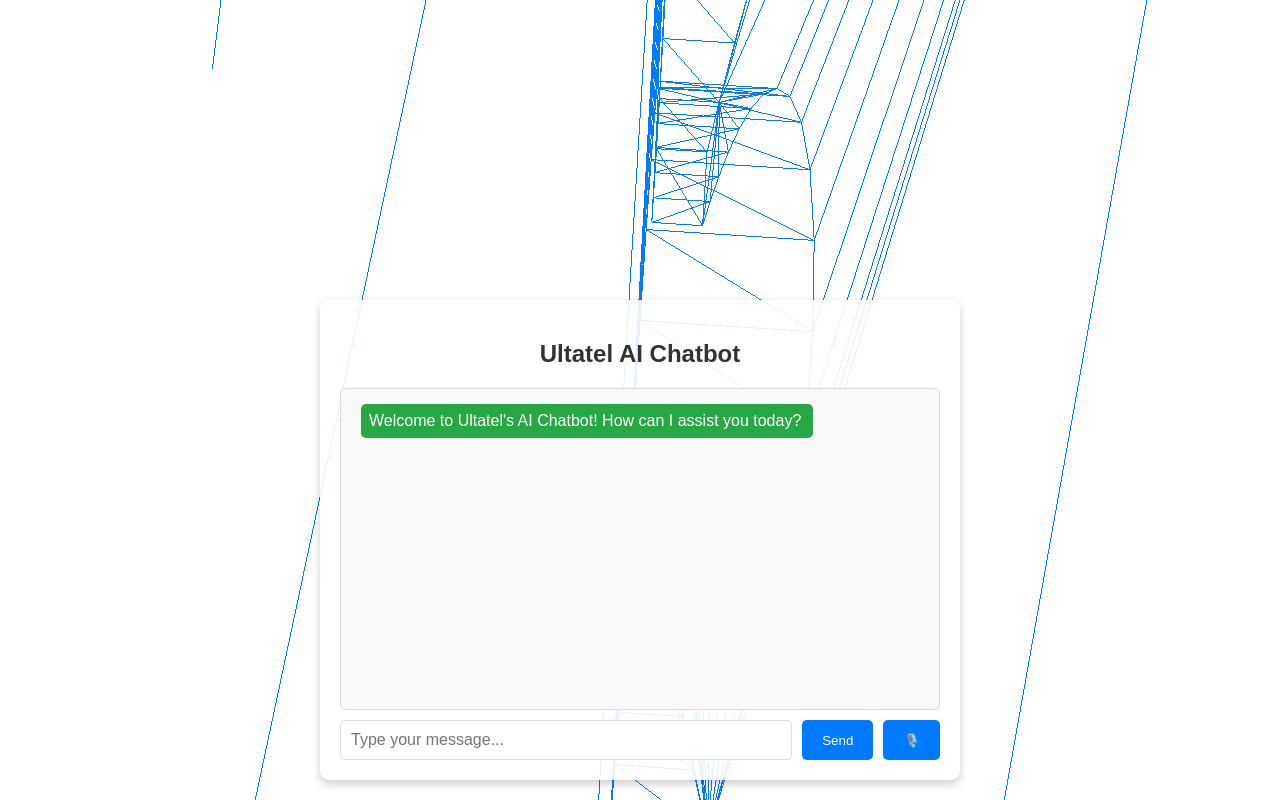
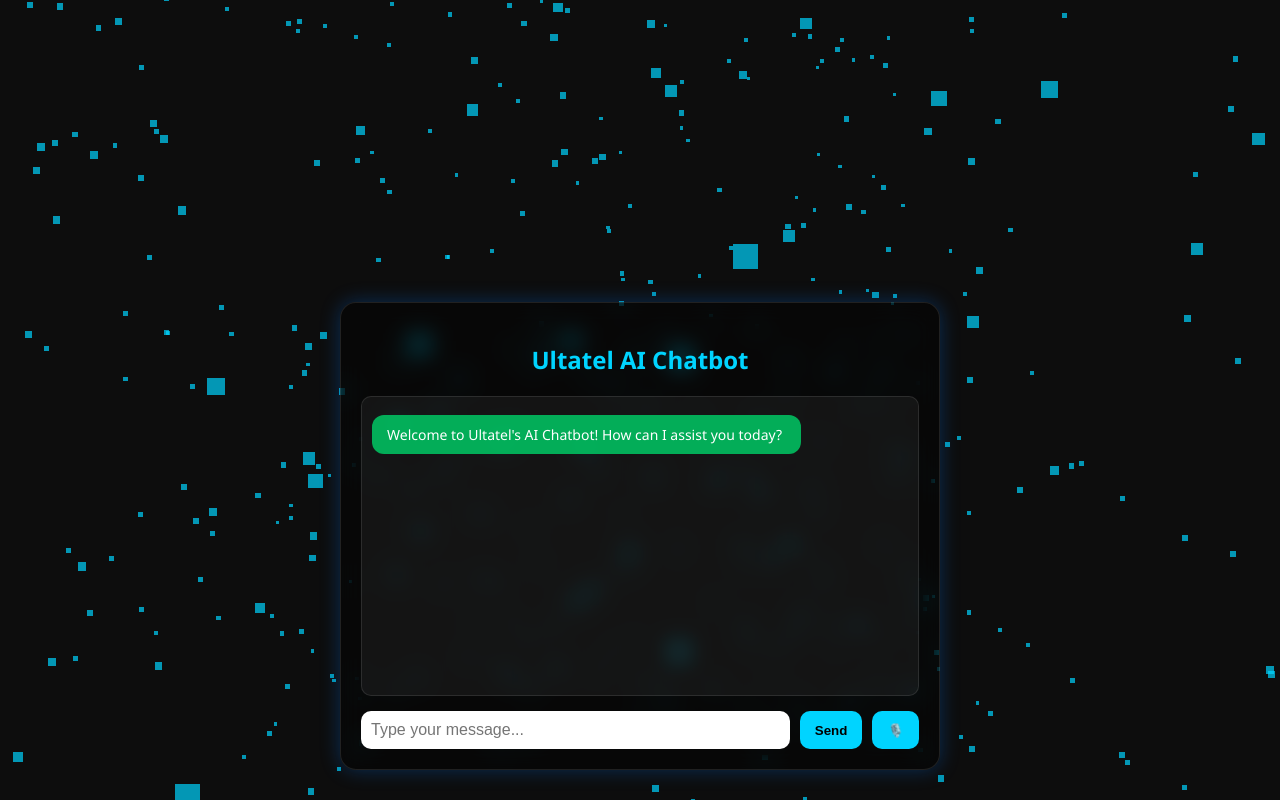
Before and after one commit to Ahmadsadek256/ut-chatbot, a plain HTML site: page index.html in a window 1280 px wide. Drawn offline with nearby package versions, Linux system fonts and the light colour scheme.

Commit message:
Update index.html

```diff
--- a/index.html
+++ b/index.html
@@ -1,15 +1,22 @@
 <!DOCTYPE html>
 <html lang="en">
 <head>
-    <meta charset="UTF-8">
-    <meta name="viewport" content="width=device-width, initial-scale=1.0">
+  <meta charset="UTF-8" />
+  <meta name="viewport" content="width=device-width, initial-scale=1.0"/>
   <title>Ultatel AI Chatbot</title>
   <style>
+    * {
+      box-sizing: border-box;
+    }
+
     body {
       margin: 0;
       overflow: hidden;
-            font-family: Arial, sans-serif;
+      font-family: 'Segoe UI', Tahoma, Geneva, Verdana, sans-serif;
+      background: #0d0d0d;
+      color: #fff;
     }
+
     #three-canvas {
       position: fixed;
       top: 0;
@@ -18,85 +25,109 @@
       height: 100%;
       z-index: -1;
     }
+
     .chat-container {
       position: absolute;
-            bottom: 20px;
+      bottom: 30px;
       left: 50%;
       transform: translateX(-50%);
-            width: 80%;
+      width: 90%;
       max-width: 600px;
-            background: rgba(255, 255, 255, 0.9);
-            border-radius: 10px;
-            box-shadow: 0 4px 10px rgba(0, 0, 0, 0.2);
+      background: rgba(0, 0, 0, 0.4);
+      border: 1px solid rgba(255, 255, 255, 0.1);
+      border-radius: 16px;
+      box-shadow: 0 0 20px rgba(0, 123, 255, 0.3);
       padding: 20px;
+      backdrop-filter: blur(12px);
     }
+
     .chat-header {
       text-align: center;
-            color: #333;
-            margin-bottom: 20px;
+      margin-bottom: 15px;
     }
+
+    .chat-header h2 {
+      color: #00d4ff;
+      font-weight: 600;
+    }
+
     .chat-box {
       height: 300px;
       overflow-y: auto;
-            border: 1px solid #ddd;
-            border-radius: 5px;
       padding: 10px;
-            margin-bottom: 10px;
-            background: #f9f9f9;
+      border-radius: 10px;
+      background: rgba(255, 255, 255, 0.05);
+      border: 1px solid rgba(255, 255, 255, 0.1);
+      margin-bottom: 15px;
     }
+
     .message {
-            margin: 5px 0;
-            padding: 8px;
-            border-radius: 5px;
+      margin: 8px 0;
+      padding: 10px 15px;
+      border-radius: 12px;
+      max-width: 80%;
+      font-size: 14px;
     }
+
     .user-message {
-            background: #007bff;
+      background: rgba(0, 123, 255, 0.85);
       color: white;
-            margin-left: 20%;
-            margin-right: 10px;
+      align-self: flex-end;
+      margin-left: auto;
       text-align: right;
     }
+
     .bot-message {
-            background: #28a745;
+      background: rgba(0, 200, 100, 0.85);
       color: white;
-            margin-right: 20%;
-            margin-left: 10px;
+      margin-right: auto;
     }
+
     .chat-input {
       display: flex;
       gap: 10px;
     }
+
     #user-input {
       flex: 1;
       padding: 10px;
-            border: 1px solid #ddd;
-            border-radius: 5px;
+      border-radius: 10px;
+      border: none;
+      outline: none;
       font-size: 16px;
     }
+
     #send-btn, #voice-btn {
-            padding: 10px 20px;
-            background: #007bff;
+      padding: 10px 15px;
+      background: #00d4ff;
+      color: #000;
+      border: none;
+      border-radius: 10px;
+      cursor: pointer;
+      font-weight: bold;
+    }
+
+    #send-btn:hover, #voice-btn:hover {
+      background: #00b0d4;
+    }
+
+    #voice-btn.listening {
+      background: #ff0033;
       color: white;
-            border: none;
-            border-radius: 5px;
-            cursor: pointer;
-        }
-        #send-btn:hover, #voice-btn:hover {
-            background: #0056b3;
-        }
-        #voice-btn.listening {
-            background: #dc3545;
     }
   </style>
 </head>
 <body>
   <canvas id="three-canvas"></canvas>
+
   <div class="chat-container">
     <div class="chat-header">
       <h2>Ultatel AI Chatbot</h2>
     </div>
     <div class="chat-box" id="chat-box">
-            <div class="message bot-message">Welcome to Ultatel's AI Chatbot! How can I assist you today?</div>
+      <div class="message bot-message">
+        Welcome to Ultatel's AI Chatbot! How can I assist you today?
+      </div>
     </div>
     <div class="chat-input">
       <input type="text" id="user-input" placeholder="Type your message..." />
@@ -107,42 +138,46 @@
 
   <script src="https://cdnjs.cloudflare.com/ajax/libs/three.js/r128/three.min.js"></script>
   <script>
-        // Three.js 3D Background with U-shaped geometry
     const scene = new THREE.Scene();
-        const camera = new THREE.PerspectiveCamera(75, window.innerWidth / window.innerHeight, 0.1, 1000);
-        const renderer = new THREE.WebGLRenderer({ canvas: document.getElementById('three-canvas'), alpha: true });
+    const camera = new THREE.PerspectiveCamera(
+      75, window.innerWidth / window.innerHeight, 0.1, 1000
+    );
+    const renderer = new THREE.WebGLRenderer({
+      canvas: document.getElementById('three-canvas'), alpha: true
+    });
     renderer.setSize(window.innerWidth, window.innerHeight);
 
-        // Create a U-shaped geometry
-        const shape = new THREE.Shape();
-        const outerRadius = 10;
-        const innerRadius = 7;
-        const thickness = 2;
-        shape.moveTo(outerRadius, 0);
-        shape.quadraticCurveTo(outerRadius, outerRadius * 2, 0, outerRadius * 2);
-        shape.quadraticCurveTo(-outerRadius, outerRadius * 2, -outerRadius, 0);
-        shape.lineTo(-innerRadius, 0);
-        shape.quadraticCurveTo(-innerRadius, innerRadius * 2, 0, innerRadius * 2);
-        shape.quadraticCurveTo(innerRadius, innerRadius * 2, innerRadius, 0);
-        shape.lineTo(outerRadius, 0);
+    const particlesCount = 1000;
+    const geometry = new THREE.BufferGeometry();
+    const positions = new Float32Array(particlesCount * 3);
 
-        const extrudeSettings = {
-            depth: thickness,
-            bevelEnabled: false
-        };
-        const geometry = new THREE.ExtrudeGeometry(shape, extrudeSettings);
-        const material = new THREE.MeshBasicMaterial({ color: 0x007bff, wireframe: true });
-        const uShape = new THREE.Mesh(geometry, material);
-        scene.add(uShape);
+    for (let i = 0; i < particlesCount; i++) {
+      positions[i * 3 + 0] = (Math.random() - 0.5) * 200;
+      positions[i * 3 + 1] = (Math.random() - 0.5) * 200;
+      positions[i * 3 + 2] = (Math.random() - 0.5) * 200;
+    }
 
-        camera.position.z = 20;
+    geometry.setAttribute('position', new THREE.BufferAttribute(positions, 3));
+
+    const material = new THREE.PointsMaterial({
+      color: 0x0d4ff,
+      size: 1.2,
+      transparent: true,
+      opacity: 0.7
+    });
+
+    const particles = new THREE.Points(geometry, material);
+    scene.add(particles);
+
+    camera.position.z = 50;
 
     function animate() {
       requestAnimationFrame(animate);
-            uShape.rotation.y += 0.005;
-            uShape.rotation.x += 0.005;
+      particles.rotation.y += 0.0005;
+      particles.rotation.x += 0.0003;
       renderer.render(scene, camera);
     }
+
     animate();
 
     window.addEventListener('resize', () => {
@@ -150,96 +185,6 @@
       camera.updateProjectionMatrix();
       renderer.setSize(window.innerWidth, window.innerHeight);
     });
-
-        // Chatbot Functionality
-        const chatBox = document.getElementById('chat-box');
-        const userInput = document.getElementById('user-input');
-        const sendBtn = document.getElementById('send-btn');
-        const voiceBtn = document.getElementById('voice-btn');
-
-        sendBtn.addEventListener('click', sendMessage);
-        userInput.addEventListener('keypress', (e) => {
-            if (e.key === 'Enter') sendMessage();
-        });
-
-        function sendMessage() {
-            const message = userInput.value.trim();
-            if (!message) return;
-
-            // Add user message
-            const userMessage = document.createElement('div');
-            userMessage.className = 'message user-message';
-            userMessage.textContent = message;
-            chatBox.appendChild(userMessage);
-
-            // Simulate bot response (replace with actual AI integration)
-            setTimeout(() => {
-                const botMessage = document.createElement('div');
-                botMessage.className = 'message bot-message';
-                botMessage.textContent = `Ultatel AI: You said "${message}". How can I help you further?`;
-                chatBox.appendChild(botMessage);
-                speak(botMessage.textContent); // Speak the bot's response
-                chatBox.scrollTop = chatBox.scrollHeight;
-            }, 500);
-
-            userInput.value = '';
-            chatBox.scrollTop = chatBox.scrollHeight;
-        }
-
-        // Voice Chat Functionality
-        const SpeechRecognition = window.SpeechRecognition || window.webkitSpeechRecognition;
-        const recognition = SpeechRecognition ? new SpeechRecognition() : null;
-
-        if (recognition) {
-            recognition.lang = 'en-US';
-            recognition.interimResults = false;
-            recognition.maxAlternatives = 1;
-
-            voiceBtn.addEventListener('click', () => {
-                if (voiceBtn.classList.contains('listening')) {
-                    recognition.stop();
-                } else {
-                    recognition.start();
-                    voiceBtn.classList.add('listening');
-                    voiceBtn.textContent = 'Stop';
-                }
-            });
-
-            recognition.onresult = (event) => {
-                const transcript = event.results[0][0].transcript;
-                userInput.value = transcript;
-                sendMessage();
-            };
-
-            recognition.onend = () => {
-                voiceBtn.classList.remove('listening');
-                voiceBtn.textContent = '🎙️';
-            };
-
-            recognition.onerror = (event) => {
-                console.error('Speech recognition error:', event.error);
-                voiceBtn.classList.remove('listening');
-                voiceBtn.textContent = '🎙️';
-                const errorMessage = document.createElement('div');
-                errorMessage.className = 'message bot-message';
-                errorMessage.textContent = 'Sorry, there was an error with voice recognition. Please try again.';
-                chatBox.appendChild(errorMessage);
-                chatBox.scrollTop = chatBox.scrollHeight;
-            };
-        } else {
-            voiceBtn.disabled = true;
-            voiceBtn.title = 'Speech recognition not supported in this browser';
-        }
-
-        // Text-to-Speech
-        function speak(text) {
-            const utterance = new SpeechSynthesisUtterance(text);
-            utterance.lang = 'en-US';
-            utterance.volume = 1;
-            utterance.rate = 1;
-            utterance.pitch = 1;
-            window.speechSynthesis.speak(utterance);
-        }
   </script>
 </body>
 </html>
```
Lines whose indentation alone changed are shown as unchanged.
